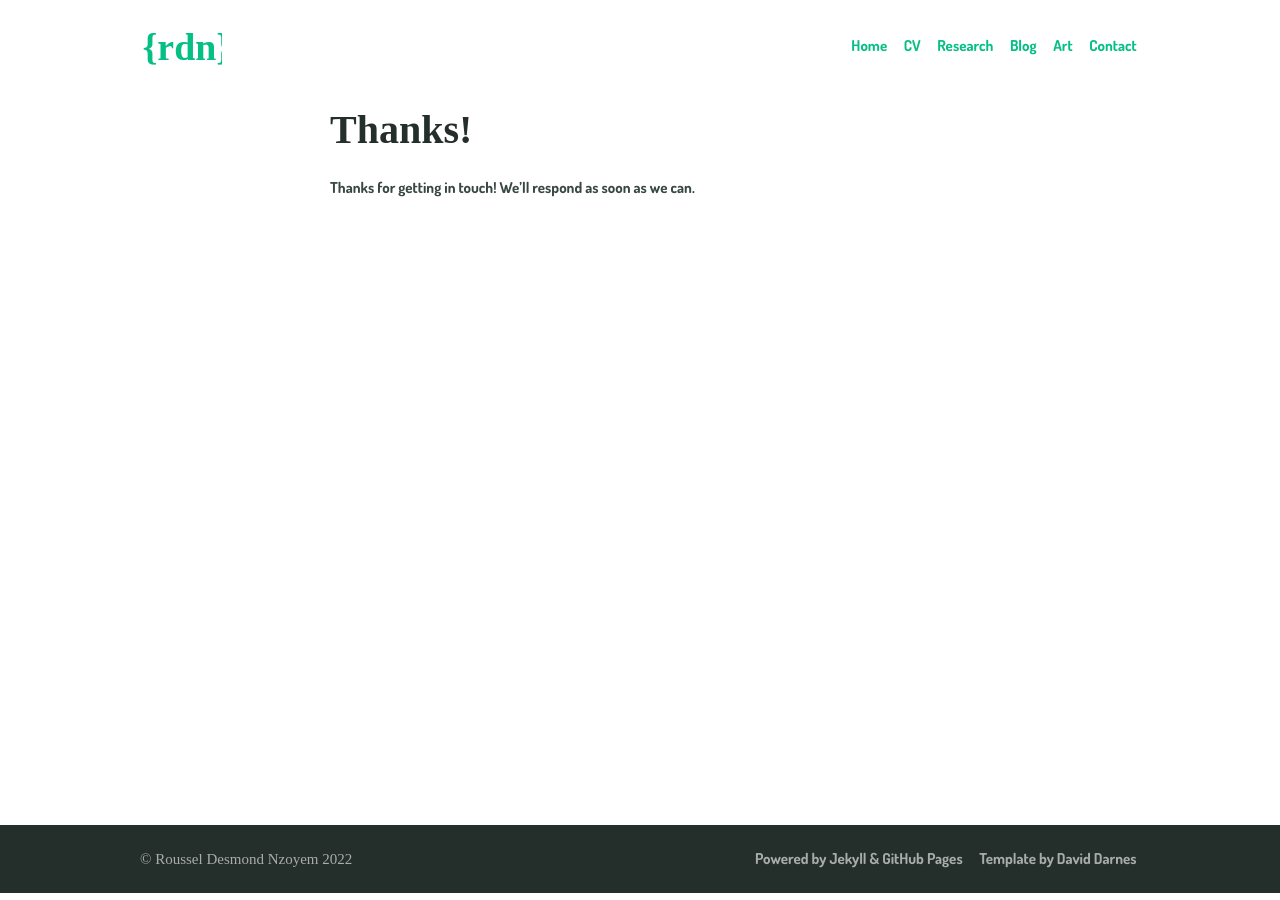
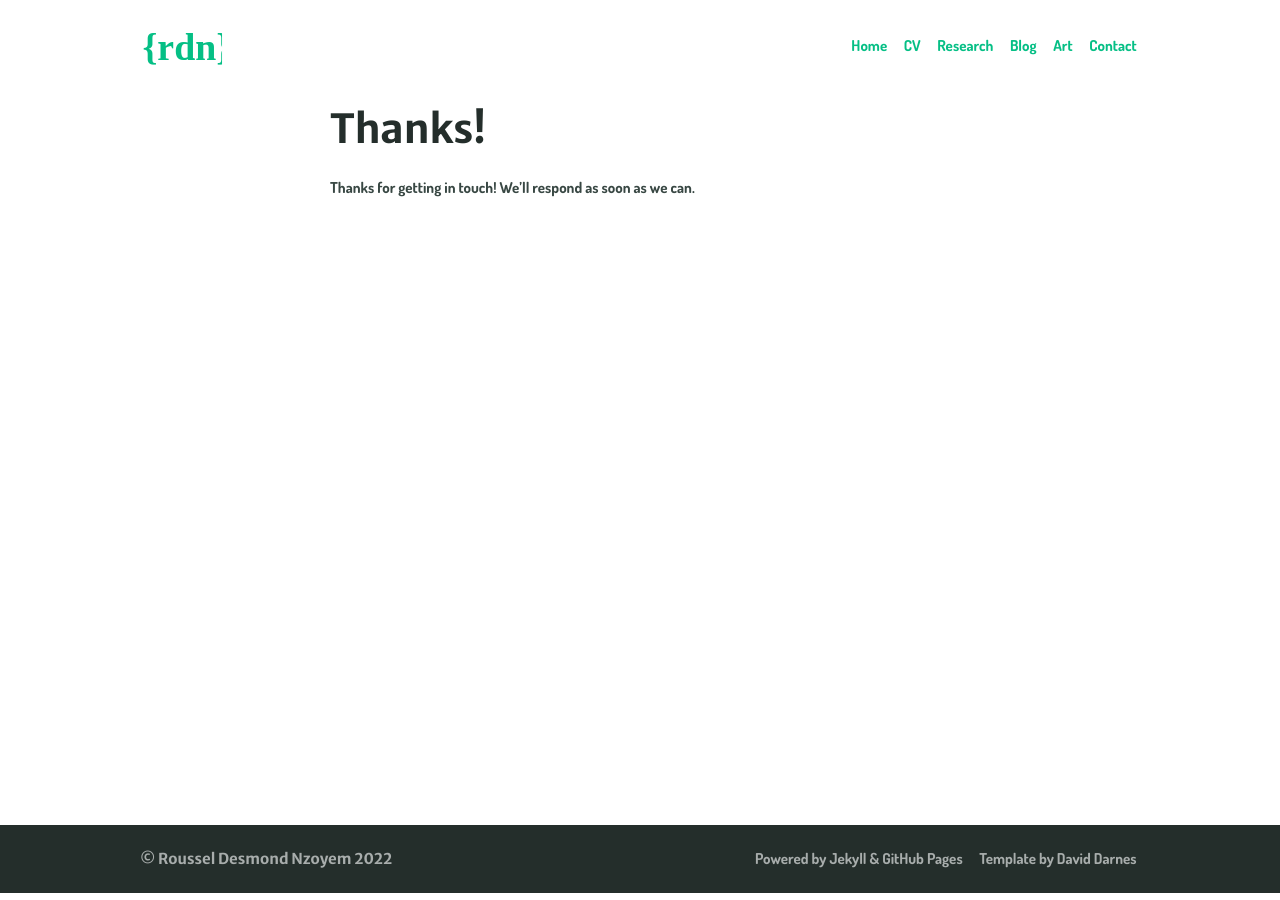
Before and after one commit to ddrous/desmond-rn.github.io, a Jekyll site: the page built from thanks.md, in a window 1280 px wide. Built offline with Jekyll 4.4.1, drawn with Linux system fonts in a browser that asks for light colours.

Commit message:
Download Merriweather Sans

```diff
--- a/_config.yml
+++ b/_config.yml
@@ -165,3 +165,4 @@ fonts:
     - https://fonts.gstatic.com
   font_urls:
     - https://fonts.googleapis.com/css2?family=Dosis:wght@450;700&display=swap
+    - https://fonts.googleapis.com/css2?family=Merriweather+Sans:wght@450;700&display=swap
```
